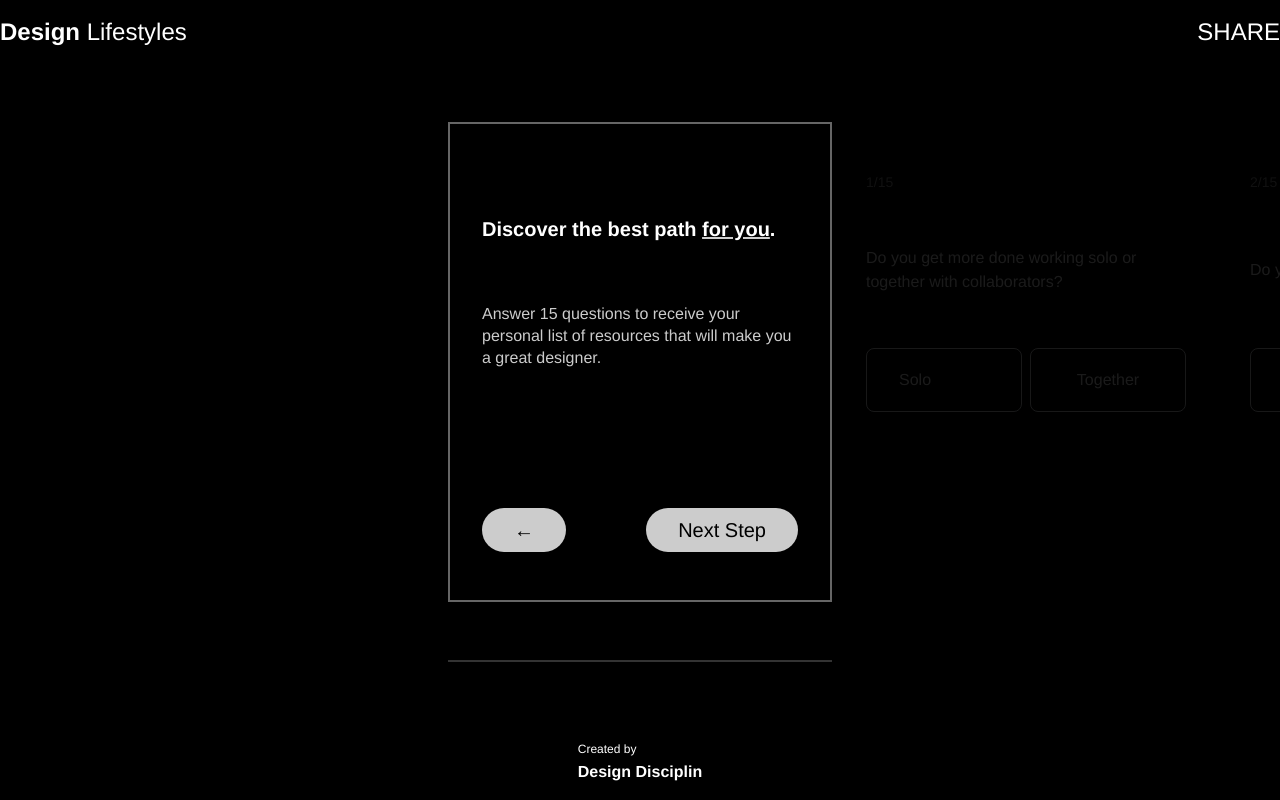
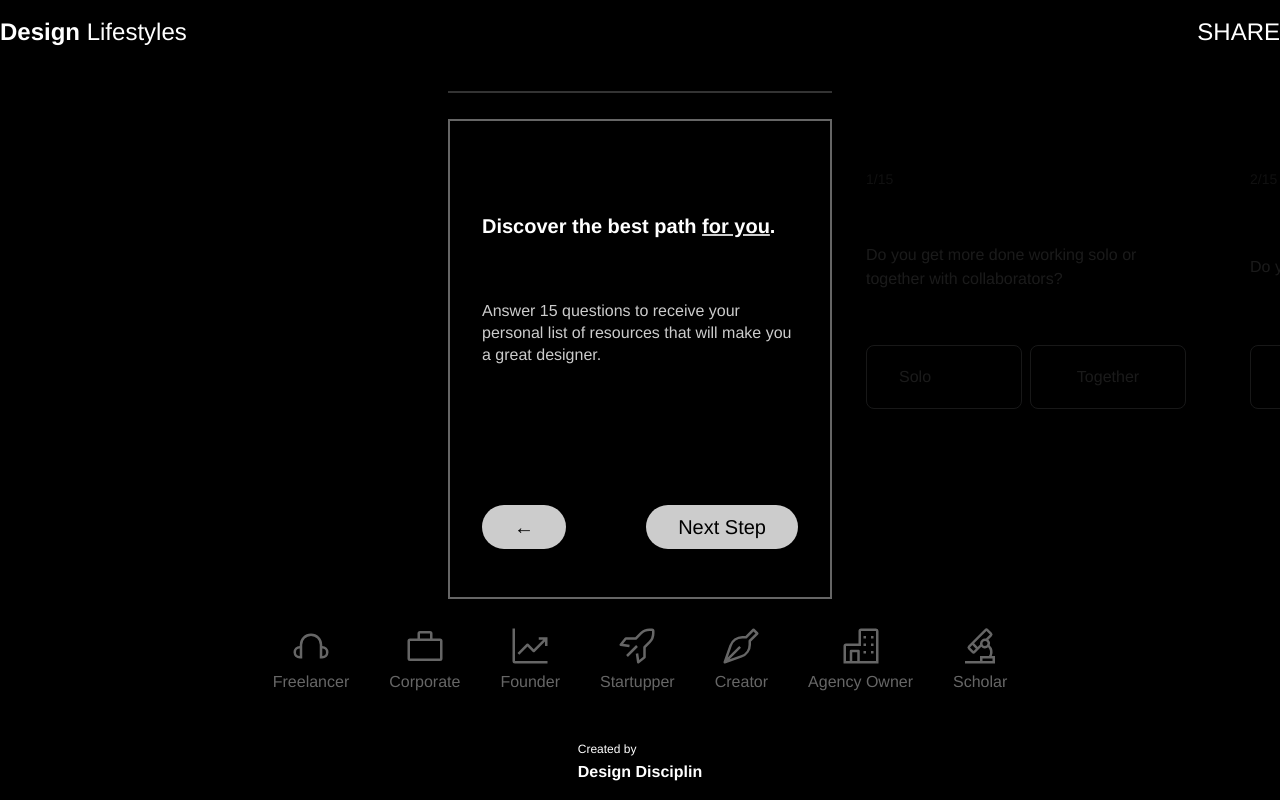
Before and after one commit to mbaytas/design-navigator, a Next.js app: page / in a window 1280 px wide. Shown: the top 800 px of the page. Built offline with nearby package versions, Linux system fonts and the light colour scheme; a web font is replaced by a local one.

Commit message:
add icons

```diff
--- a/pages/index.js
+++ b/pages/index.js
@@ -213,7 +213,7 @@ export default function Home() {
     <div className="bg-black text-white">
       <Head>
         <title>Designer Lifestyles</title>
-        <meta name="description" content="Generated by create next app" />
+        <meta name="description" content="Discover the best path for you." />
         <link rel="icon" href="/favicon.ico" />
       </Head>
       <div className="flex flex-col justify-between items-center min-h-screen">
@@ -225,6 +225,13 @@ export default function Home() {
             SHARE
           </a>
         </header>
+
+        <aside className="h-[2px] bg-white/20 w-96 flex flex-row justify-start items-center">
+          <div
+            className="progress bg-white h-full transition-[width] duration-300"
+            style={{ width: (step * 100) / 15 + "%" }}
+          ></div>
+        </aside>
 
         <main className="border-2 border-white/40 w-96 h-[30rem] flex flex-col justify-between">
           <div
@@ -333,11 +340,136 @@ export default function Home() {
           </div>
         </main>
 
-        <aside className="h-[2px] bg-white/20 w-96 flex flex-row justify-start items-center">
-          <div
-            className="progress bg-white h-full transition-[width] duration-300"
-            style={{ width: (step * 100) / 15 + "%" }}
-          ></div>
+        <aside className="w-full flex justify-center items-end max-w-5xl mx-auto opacity-40 gap-10 flex-wrap">
+          <div className="flex flex-col justify-end items-center gap-1">
+            <svg
+              id="icon"
+              xmlns="http://www.w3.org/2000/svg"
+              viewBox="0 0 32 32"
+              className="h-10 w-10"
+            >
+              <path
+                className="fill-white"
+                d="M25,16V15A9,9,0,0,0,7,15v1A5,5,0,0,0,7,26H9V15a7,7,0,0,1,14,0V26h2a5,5,0,0,0,0-10ZM4,21a3,3,0,0,1,3-3v6A3,3,0,0,1,4,21Zm21,3V18a3,3,0,0,1,0,6Z"
+                transform="translate(0)"
+              />
+            </svg>
+            <p className="font-display font-medium">Freelancer</p>
+          </div>
+          <div className="flex flex-col justify-end items-center gap-1">
+            <svg
+              id="icon"
+              xmlns="http://www.w3.org/2000/svg"
+              viewBox="0 0 32 32"
+              className="h-10 w-10"
+            >
+              <path
+                className="fill-white"
+                d="M28,10H22V6a2,2,0,0,0-2-2H12a2,2,0,0,0-2,2v4H4a2,2,0,0,0-2,2V26a2,2,0,0,0,2,2H28a2,2,0,0,0,2-2V12A2,2,0,0,0,28,10ZM12,6h8v4H12ZM4,26V12H28V26Z"
+              />
+            </svg>
+            <p className="font-display font-medium">Corporate</p>
+          </div>
+          <div className="flex flex-col justify-end items-center gap-1">
+            <svg
+              id="icon"
+              xmlns="http://www.w3.org/2000/svg"
+              viewBox="0 0 32 32"
+              className="h-10 w-10"
+            >
+              <path
+                className="fill-white"
+                d="M4,2H2V28a2,2,0,0,0,2,2H30V28H4Z"
+              />
+              <path
+                className="fill-white"
+                d="M30,9H23v2h3.59L19,18.59l-4.29-4.3a1,1,0,0,0-1.42,0L6,21.59,7.41,23,14,16.41l4.29,4.3a1,1,0,0,0,1.42,0L28,12.41V16h2Z"
+              />
+            </svg>
+            <p className="font-display font-medium">Founder</p>
+          </div>
+          <div className="flex flex-col justify-end items-center gap-1">
+            <svg
+              id="icon"
+              xmlns="http://www.w3.org/2000/svg"
+              viewBox="0 0 32 32"
+              className="h-10 w-10"
+            >
+              <rect
+                className="fill-white"
+                x="6.34"
+                y="19"
+                width="11.31"
+                height="2"
+                transform="translate(-10.63 14.34) rotate(-45)"
+              />
+              <path
+                className="fill-white"
+                d="M17,30a1,1,0,0,1-.37-.07,1,1,0,0,1-.62-.79l-1-7,2-.28.75,5.27L21,24.52V17a1,1,0,0,1,.29-.71l4.07-4.07A8.94,8.94,0,0,0,28,5.86V4H26.14a8.94,8.94,0,0,0-6.36,2.64l-4.07,4.07A1,1,0,0,1,15,11H7.48L4.87,14.26l5.27.75-.28,2-7-1a1,1,0,0,1-.79-.62,1,1,0,0,1,.15-1l4-5A1,1,0,0,1,7,9h7.59l3.77-3.78A10.92,10.92,0,0,1,26.14,2H28a2,2,0,0,1,2,2V5.86a10.92,10.92,0,0,1-3.22,7.78L23,17.41V25a1,1,0,0,1-.38.78l-5,4A1,1,0,0,1,17,30Z"
+              />
+            </svg>
+            <p className="font-display font-medium">Startupper</p>
+          </div>
+          <div className="flex flex-col justify-end items-center gap-1">
+            <svg
+              id="icon"
+              xmlns="http://www.w3.org/2000/svg"
+              viewBox="0 0 32 32"
+              className="h-10 w-10"
+            >
+              <path
+                className="fill-white"
+                d="M29.707,5.293l-3-3a.9994.9994,0,0,0-1.414,0L19.5859,8H17.0947A11.0118,11.0118,0,0,0,6.7124,15.3662L2.0562,28.67a1,1,0,0,0,1.2744,1.2739l13.3037-4.6562A11.012,11.012,0,0,0,24,14.9053V12.4141L29.707,6.707A.9994.9994,0,0,0,29.707,5.293Zm-7.414,6A1,1,0,0,0,22,12v2.9053A9.01,9.01,0,0,1,15.9731,23.4l-9.1677,3.209L16,17.4141,14.5859,16,5.3914,25.1948,8.6,16.0269A9.01,9.01,0,0,1,17.0947,10H20a1,1,0,0,0,.707-.293L26,4.4141,27.5859,6Z"
+              />
+            </svg>
+            <p className="font-display font-medium">Creator</p>
+          </div>
+          <div className="flex flex-col justify-end items-center gap-1">
+            <svg
+              id="icon"
+              xmlns="http://www.w3.org/2000/svg"
+              viewBox="0 0 32 32"
+              className="h-10 w-10"
+            >
+              <path
+                className="fill-white"
+                d="M28,2H16a2.002,2.002,0,0,0-2,2V14H4a2.002,2.002,0,0,0-2,2V30H30V4A2.0023,2.0023,0,0,0,28,2ZM9,28V21h4v7Zm19,0H15V20a1,1,0,0,0-1-1H8a1,1,0,0,0-1,1v8H4V16H16V4H28Z"
+              />
+              <rect className="fill-white" x="18" y="8" width="2" height="2" />
+              <rect className="fill-white" x="24" y="8" width="2" height="2" />
+              <rect className="fill-white" x="18" y="14" width="2" height="2" />
+              <rect className="fill-white" x="24" y="14" width="2" height="2" />
+              <rect
+                className="fill-white"
+                x="18"
+                y="19.9996"
+                width="2"
+                height="2"
+              />
+              <rect
+                className="fill-white"
+                x="24"
+                y="19.9996"
+                width="2"
+                height="2"
+              />
+            </svg>
+            <p className="font-display font-medium">Agency Owner</p>
+          </div>
+          <div className="flex flex-col justify-end items-center gap-1">
+            <svg
+              id="icon"
+              xmlns="http://www.w3.org/2000/svg"
+              viewBox="0 0 32 32"
+              className="h-10 w-10"
+            >
+              <path
+                className="fill-white"
+                d="M25.3943,24a7.8772,7.8772,0,0,0-1.6707-8.5684,3.918,3.918,0,0,0-1.0844-4.414l2.7759-2.7759a2.0025,2.0025,0,0,0,0-2.8286L22.5869,2.5849a2.0021,2.0021,0,0,0-2.8286,0L6.5859,15.7573a2.0027,2.0027,0,0,0,0,2.8286l2.8282,2.8282a2.0024,2.0024,0,0,0,2.8286,0l4.7749-4.7754a3.9329,3.9329,0,0,0,5.5139.4326A5.9442,5.9442,0,0,1,23.1775,24H16v4H4v2H28V24ZM10.8281,20,8,17.1714,9.8787,15.293l2.8283,2.8281ZM16,14a3.9811,3.9811,0,0,0,.0762.7524L14.1211,16.707l-2.8284-2.8281,9.88-9.88L24.001,6.8271l-3.2488,3.2491A3.9771,3.9771,0,0,0,16,14Zm4,2a2,2,0,1,1,2-2A2.0023,2.0023,0,0,1,20,16Zm6,12H18V26h8Z"
+              />
+            </svg>
+            <p className="font-display font-medium">Scholar</p>
+          </div>
         </aside>
 
         <footer className="mx-8 my-4">
```
